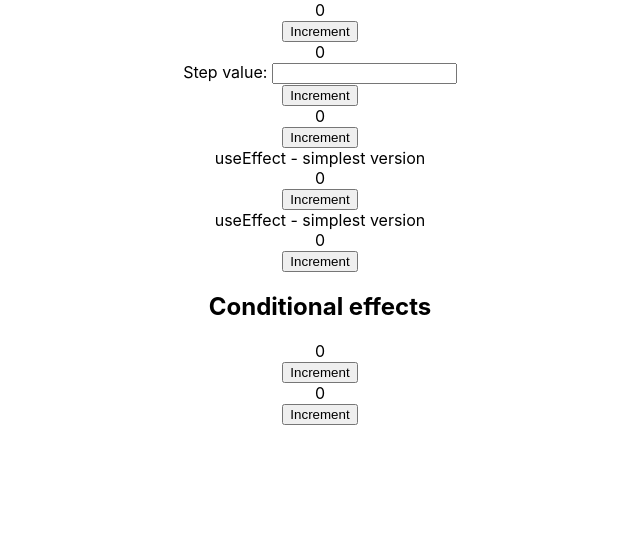
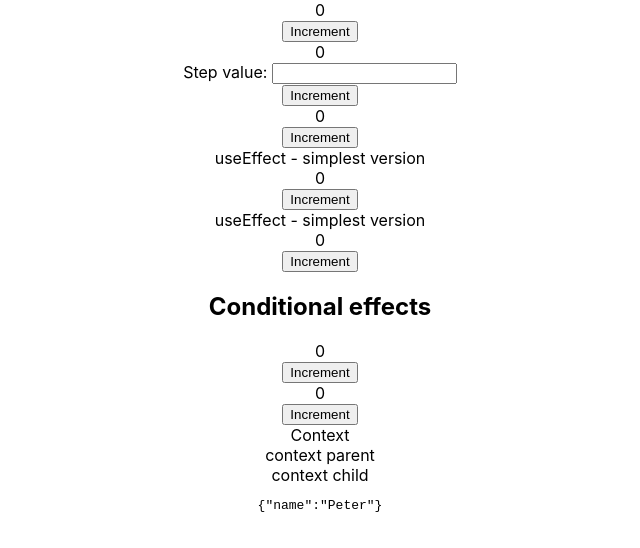
Before and after one commit to kristijan-pajtasev/react-hooks, a React (Create React App) app: page / in a window 1280 px wide. Shown: the top 548 px of the page, without its empty margins (320-960 px from the left). Built offline with nearby package versions, Linux system fonts and the light colour scheme.

Commit message:
context example

```diff
--- a/src/App.js
+++ b/src/App.js
@@ -5,6 +5,7 @@ import LazyCounter from "./components/State/LazyCounter";
 import EffectsCounter from "./components/Effects/Counter";
 import EventListener from "./components/Effects/EventListener";
 import ConditionalEffects from "./components/Effects/ConditionalEffects";
+import ContextParent from "./components/Context/ContextParent";
 
 function App() {
   return (
@@ -19,6 +20,10 @@ function App() {
             <h2>Conditional effects</h2>
             <ConditionalEffects />
         </div>
+        <div>
+            <div>Context</div>
+            <ContextParent />
+        </div>
       </div>
     </div>
   );
--- /dev/null
+++ b/src/components/Context/ContextChild/ContextChild.js
@@ -0,0 +1,15 @@
+import UserContext from "../UserContext";
+import {useContext} from "react";
+
+function ContextChild() {
+    const user = useContext(UserContext);
+    return (
+        <div>
+            <div>context child</div>
+            <pre>
+                {JSON.stringify(user)}
+            </pre>
+        </div>)
+}
+
+export default ContextChild;
--- /dev/null
+++ b/src/components/Context/ContextChild/index.js
@@ -0,0 +1,3 @@
+import ContextChild from './ContextChild';
+
+export default ContextChild;
--- /dev/null
+++ b/src/components/Context/ContextParent/ContextParent.js
@@ -0,0 +1,15 @@
+// ContextParent.js
+import UserContext from '../UserContext'
+import ContextChild from "../ContextChild";
+
+function ContextParent() {
+    const value = {name: "Peter"};
+
+    return (
+        <UserContext.Provider value={value}>
+            <div>context parent</div>
+            <ContextChild/>
+        </UserContext.Provider>)
+}
+
+export default ContextParent;
--- /dev/null
+++ b/src/components/Context/ContextParent/index.js
@@ -0,0 +1,3 @@
+import ContextParent from './ContextParent';
+
+export default ContextParent;
--- /dev/null
+++ b/src/components/Context/UserContext.js
@@ -0,0 +1,6 @@
+// UserContext.js
+import {createContext} from "react";
+
+const user = {};
+
+export default createContext(user);
```
